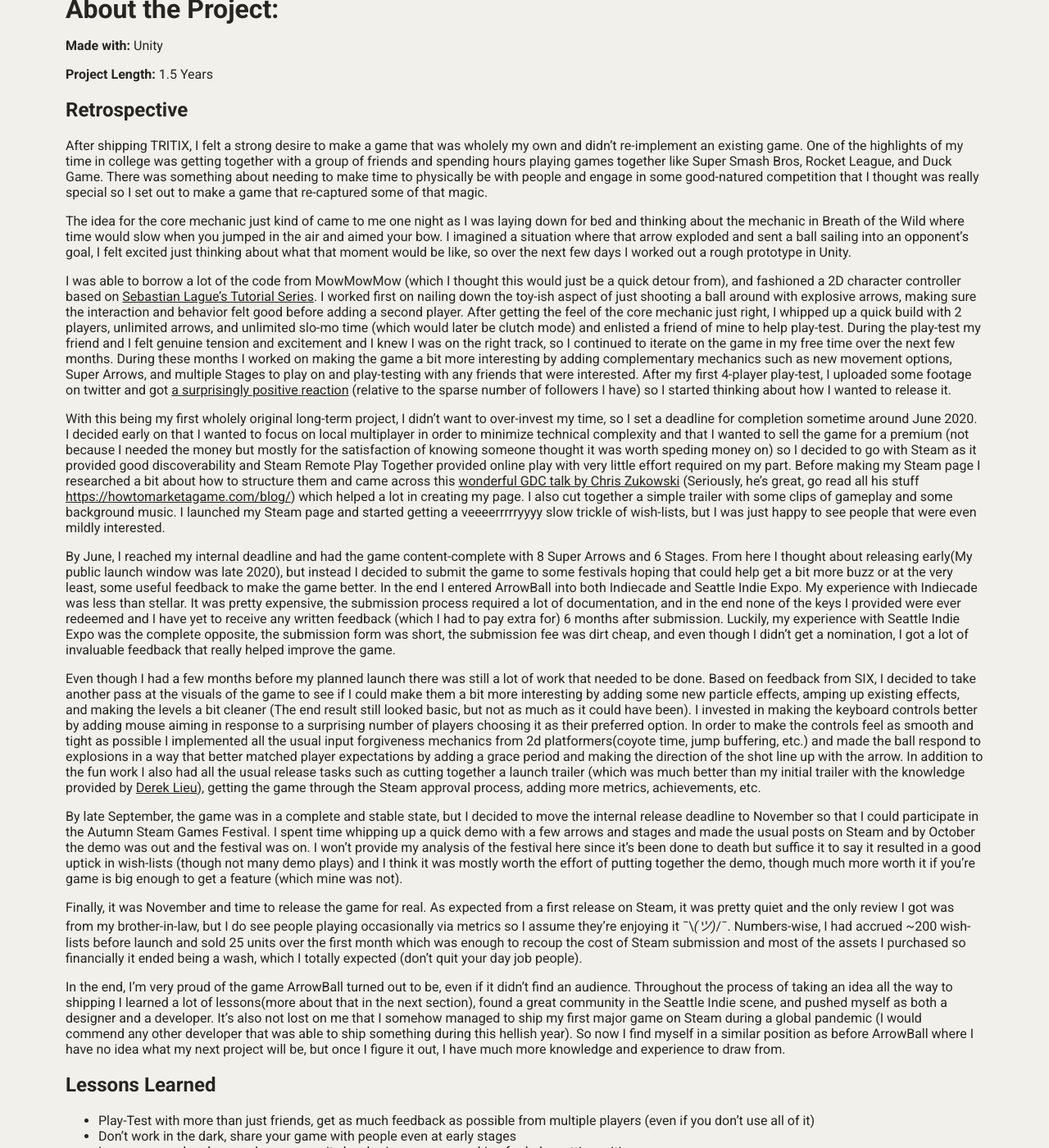
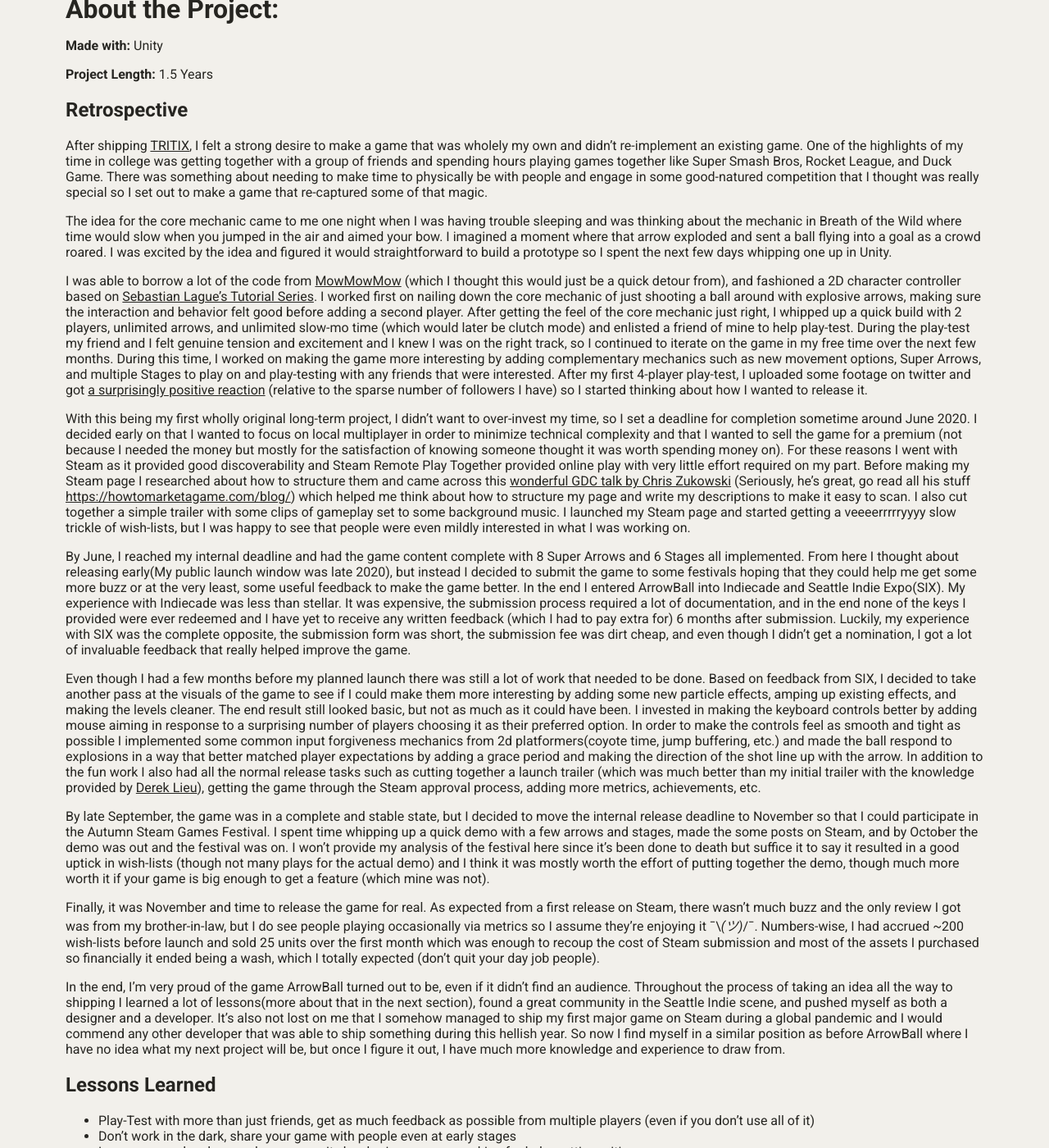
Before and after one commit to jaideng123/jaideng123.github.io, a Jekyll site: the page built from _posts/games/2020-01-01-ArrowBall.md, in a window 1280 px wide and 1400 px high, scrolled down 2625 px. Shown: the whole window at 82% size. Built offline with Jekyll 4.4.1, drawn with Linux system fonts in a browser that asks for light colours; nearby versions of some CDN libraries.

Commit message:
Finishing Touches on ArrowBall Retro

```diff
--- a/_posts/games/2020-01-01-ArrowBall.md
+++ b/_posts/games/2020-01-01-ArrowBall.md
@@ -56,23 +56,23 @@
 
 ## Retrospective
 
-After shipping TRITIX, I felt a strong desire to make a game that was wholely my own and didn't re-implement an existing game. One of the highlights of my time in college was getting together with a group of friends and spending hours playing games together like Super Smash Bros, Rocket League, and Duck Game. There was something about needing to make time to physically be with people and engage in some good-natured competition that I thought was really special so I set out to make a game that re-captured some of that magic.
+After shipping [TRITIX](/games/TRITIX), I felt a strong desire to make a game that was wholely my own and didn't re-implement an existing game. One of the highlights of my time in college was getting together with a group of friends and spending hours playing games together like Super Smash Bros, Rocket League, and Duck Game. There was something about needing to make time to physically be with people and engage in some good-natured competition that I thought was really special so I set out to make a game that re-captured some of that magic.
 
-The idea for the core mechanic just kind of came to me one night as I was laying down for bed and thinking about the mechanic in Breath of the Wild where time would slow when you jumped in the air and aimed your bow. I imagined a situation where that arrow exploded and sent a ball sailing into an opponent's goal, I felt excited just thinking about what that moment would be like, so over the next few days I worked out a rough prototype in Unity.
+The idea for the core mechanic came to me one night when I was having trouble sleeping and was thinking about the mechanic in Breath of the Wild where time would slow when you jumped in the air and aimed your bow. I imagined a moment where that arrow exploded and sent a ball flying into a goal as a crowd roared. I was excited by the idea and figured it would straightforward to build a prototype so I spent the next few days whipping one up in Unity.
 
-I was able to borrow a lot of the code from MowMowMow (which I thought this would just be a quick detour from), and fashioned a 2D character controller based on [Sebastian Lague's Tutorial Series](https://www.youtube.com/playlist?list=PLFt_AvWsXl0f0hqURlhyIoAabKPgRsqjz). I worked first on nailing down the toy-ish aspect of just shooting a ball around with explosive arrows, making sure the interaction and behavior felt good before adding a second player. After getting the feel of the core mechanic just right, I whipped up a quick build with 2 players, unlimited arrows, and unlimited slo-mo time (which would later be clutch mode) and enlisted a friend of mine to help play-test. During the play-test my friend and I felt genuine tension and excitement and I knew I was on the right track, so I continued to iterate on the game in my free time over the next few months. During these months I worked on making the game a bit more interesting by adding complementary mechanics such as new movement options, Super Arrows, and multiple Stages to play on and play-testing with any friends that were interested. After my first 4-player play-test, I uploaded some footage on twitter and got [a surprisingly positive reaction](https://twitter.com/JaidenG123/status/1226030016124743685) (relative to the sparse number of followers I have) so I started thinking about how I wanted to release it.
+I was able to borrow a lot of the code from [MowMowMow](/games/MowMowMow/) (which I thought this would just be a quick detour from), and fashioned a 2D character controller based on [Sebastian Lague's Tutorial Series](https://www.youtube.com/playlist?list=PLFt_AvWsXl0f0hqURlhyIoAabKPgRsqjz). I worked first on nailing down the core mechanic of just shooting a ball around with explosive arrows, making sure the interaction and behavior felt good before adding a second player. After getting the feel of the core mechanic just right, I whipped up a quick build with 2 players, unlimited arrows, and unlimited slow-mo time (which would later be clutch mode) and enlisted a friend of mine to help play-test. During the play-test my friend and I felt genuine tension and excitement and I knew I was on the right track, so I continued to iterate on the game in my free time over the next few months. During this time, I worked on making the game more interesting by adding complementary mechanics such as new movement options, Super Arrows, and multiple Stages to play on and play-testing with any friends that were interested. After my first 4-player play-test, I uploaded some footage on twitter and got [a surprisingly positive reaction](https://twitter.com/JaidenG123/status/1226030016124743685) (relative to the sparse number of followers I have) so I started thinking about how I wanted to release it.
 
-With this being my first wholely original long-term project, I didn't want to over-invest my time, so I set a deadline for completion sometime around June 2020. I decided early on that I wanted to focus on local multiplayer in order to minimize technical complexity and that I wanted to sell the game for a premium (not because I needed the money but mostly for the satisfaction of knowing someone thought it was worth speding money on) so I decided to go with Steam as it provided good discoverability and Steam Remote Play Together provided online play with very little effort required on my part. Before making my Steam page I researched a bit about how to structure them and came across this [wonderful GDC talk by Chris Zukowski](https://www.youtube.com/watch?v=UJiv14uPOac) (Seriously, he's great, go read all his stuff [https://howtomarketagame.com/blog/](https://howtomarketagame.com/blog/)) which helped a lot in creating my page. I also cut together a simple trailer with some clips of gameplay and some background music. I launched my Steam page and started getting a veeeerrrrryyyy slow trickle of wish-lists, but I was just happy to see people that were even mildly interested.
+With this being my first wholly original long-term project, I didn't want to over-invest my time, so I set a deadline for completion sometime around June 2020. I decided early on that I wanted to focus on local multiplayer in order to minimize technical complexity and that I wanted to sell the game for a premium (not because I needed the money but mostly for the satisfaction of knowing someone thought it was worth spending money on). For these reasons I went with Steam as it provided good discoverability and Steam Remote Play Together provided online play with very little effort required on my part. Before making my Steam page I researched about how to structure them and came across this [wonderful GDC talk by Chris Zukowski](https://www.youtube.com/watch?v=UJiv14uPOac) (Seriously, he's great, go read all his stuff [https://howtomarketagame.com/blog/](https://howtomarketagame.com/blog/)) which helped me think about how to structure my page and write my descriptions to make it easy to scan. I also cut together a simple trailer with some clips of gameplay set to some background music. I launched my Steam page and started getting a veeeerrrrryyyy slow trickle of wish-lists, but I was happy to see that people were even mildly interested in what I was working on.
 
-By June, I reached my internal deadline and had the game content-complete with 8 Super Arrows and 6 Stages. From here I thought about releasing early(My public launch window was late 2020), but instead I decided to submit the game to some festivals hoping that could help get a bit more buzz or at the very least, some useful feedback to make the game better. In the end I entered ArrowBall into both Indiecade and Seattle Indie Expo. My experience with Indiecade was less than stellar. It was pretty expensive, the submission process required a lot of documentation, and in the end none of the keys I provided were ever redeemed and I have yet to receive any written feedback (which I had to pay extra for) 6 months after submission. Luckily, my experience with Seattle Indie Expo was the complete opposite, the submission form was short, the submission fee was dirt cheap, and even though I didn't get a nomination, I got a lot of invaluable feedback that really helped improve the game.
+By June, I reached my internal deadline and had the game content complete with 8 Super Arrows and 6 Stages all implemented. From here I thought about releasing early(My public launch window was late 2020), but instead I decided to submit the game to some festivals hoping that they could help me get some more buzz or at the very least, some useful feedback to make the game better. In the end I entered ArrowBall into Indiecade and Seattle Indie Expo(SIX). My experience with Indiecade was less than stellar. It was expensive, the submission process required a lot of documentation, and in the end none of the keys I provided were ever redeemed and I have yet to receive any written feedback (which I had to pay extra for) 6 months after submission. Luckily, my experience with SIX was the complete opposite, the submission form was short, the submission fee was dirt cheap, and even though I didn't get a nomination, I got a lot of invaluable feedback that really helped improve the game.
 
-Even though I had a few months before my planned launch there was still a lot of work that needed to be done. Based on feedback from SIX, I decided to take another pass at the visuals of the game to see if I could make them a bit more interesting by adding some new particle effects, amping up existing effects, and making the levels a bit cleaner (The end result still looked basic, but not as much as it could have been). I invested in making the keyboard controls better by adding mouse aiming in response to a surprising number of players choosing it as their preferred option. In order to make the controls feel as smooth and tight as possible I implemented all the usual input forgiveness mechanics from 2d platformers(coyote time, jump buffering, etc.) and made the ball respond to explosions in a way that better matched player expectations by adding a grace period and making the direction of the shot line up with the arrow. In addition to the fun work I also had all the usual release tasks such as cutting together a launch trailer (which was much better than my initial trailer with the knowledge provided by [Derek Lieu](https://www.derek-lieu.com/start-here)), getting the game through the Steam approval process, adding more metrics, achievements, etc.
+Even though I had a few months before my planned launch there was still a lot of work that needed to be done. Based on feedback from SIX, I decided to take another pass at the visuals of the game to see if I could make them more interesting by adding some new particle effects, amping up existing effects, and making the levels cleaner. The end result still looked basic, but not as much as it could have been. I invested in making the keyboard controls better by adding mouse aiming in response to a surprising number of players choosing it as their preferred option. In order to make the controls feel as smooth and tight as possible I implemented some common input forgiveness mechanics from 2d platformers(coyote time, jump buffering, etc.) and made the ball respond to explosions in a way that better matched player expectations by adding a grace period and making the direction of the shot line up with the arrow. In addition to the fun work I also had all the normal release tasks such as cutting together a launch trailer (which was much better than my initial trailer with the knowledge provided by [Derek Lieu](https://www.derek-lieu.com/start-here)), getting the game through the Steam approval process, adding more metrics, achievements, etc.
 
-By late September, the game was in a complete and stable state, but I decided to move the internal release deadline to November so that I could participate in the Autumn Steam Games Festival. I spent time whipping up a quick demo with a few arrows and stages and made the usual posts on Steam and by October the demo was out and the festival was on. I won't provide my analysis of the festival here since it's been done to death but suffice it to say it resulted in a good uptick in wish-lists (though not many demo plays) and I think it was mostly worth the effort of putting together the demo, though much more worth it if you're game is big enough to get a feature (which mine was not).
+By late September, the game was in a complete and stable state, but I decided to move the internal release deadline to November so that I could participate in the Autumn Steam Games Festival. I spent time whipping up a quick demo with a few arrows and stages, made the some posts on Steam, and by October the demo was out and the festival was on. I won't provide my analysis of the festival here since it's been done to death but suffice it to say it resulted in a good uptick in wish-lists (though not many plays for the actual demo) and I think it was mostly worth the effort of putting together the demo, though much more worth it if your game is big enough to get a feature (which mine was not).
 
-Finally, it was November and time to release the game for real. As expected from a first release on Steam, it was pretty quiet and the only review I got was from my brother-in-law, but I do see people playing occasionally via metrics so I assume they're enjoying it ¯\\_(ツ)_/¯. Numbers-wise, I had accrued ~200 wish-lists before launch and sold 25 units over the first month which was enough to recoup the cost of Steam submission and most of the assets I purchased so financially it ended being a wash, which I totally expected (don't quit your day job people).
+Finally, it was November and time to release the game for real. As expected from a first release on Steam, there wasn't much buzz and the only review I got was from my brother-in-law, but I do see people playing occasionally via metrics so I assume they're enjoying it ¯\\_(ツ)_/¯. Numbers-wise, I had accrued ~200 wish-lists before launch and sold 25 units over the first month which was enough to recoup the cost of Steam submission and most of the assets I purchased so financially it ended being a wash, which I totally expected (don't quit your day job people).
 
-In the end, I'm very proud of the game ArrowBall turned out to be, even if it didn't find an audience. Throughout the process of taking an idea all the way to shipping I learned a lot of lessons(more about that in the next section), found a great community in the Seattle Indie scene, and pushed myself as both a designer and a developer. It's also not lost on me that I somehow managed to ship my first major game on Steam during a global pandemic (I would commend any other developer that was able to ship something during this hellish year). So now I find myself in a similar position as before ArrowBall where I have no idea what my next project will be, but once I figure it out, I have much more knowledge and experience to draw from.
+In the end, I'm very proud of the game ArrowBall turned out to be, even if it didn't find an audience. Throughout the process of taking an idea all the way to shipping I learned a lot of lessons(more about that in the next section), found a great community in the Seattle Indie scene, and pushed myself as both a designer and a developer. It's also not lost on me that I somehow managed to ship my first major game on Steam during a global pandemic and I would commend any other developer that was able to ship something during this hellish year. So now I find myself in a similar position as before ArrowBall where I have no idea what my next project will be, but once I figure it out, I have much more knowledge and experience to draw from.
 
 ## Lessons Learned
 
```
